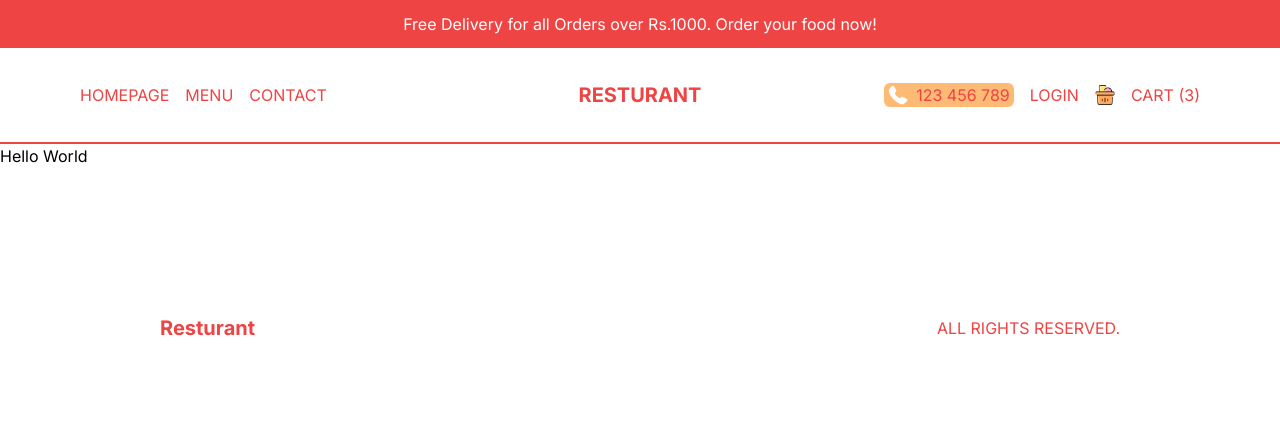
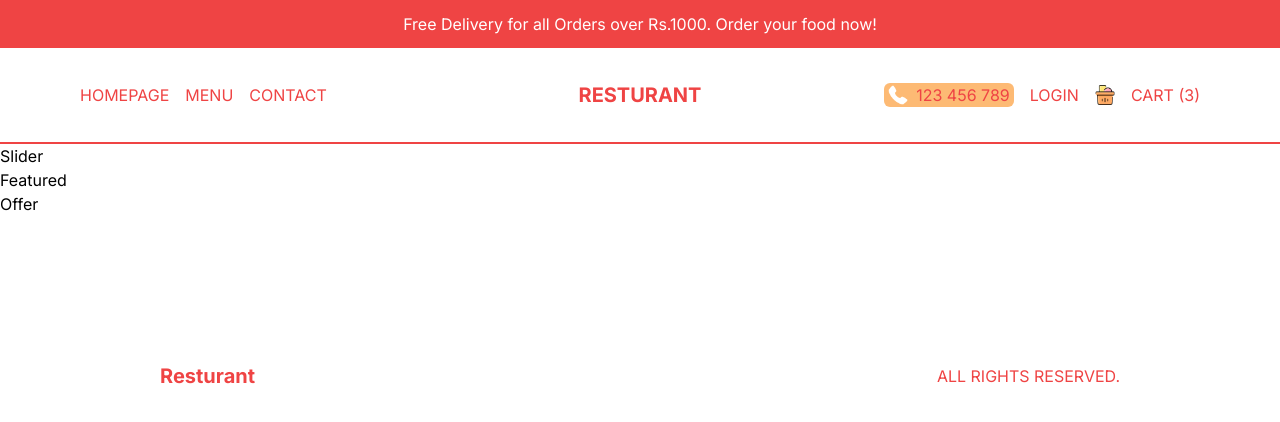
Before and after one commit to Skyknew/resturant, a Next.js app: page / in a window 1280 px wide. Shown: the top 422 px of the page. Built offline with nearby package versions, Linux system fonts and the light colour scheme.

Commit message:
Imported Items in page

```diff
--- a/src/app/page.tsx
+++ b/src/app/page.tsx
@@ -1,7 +1,13 @@
-import Image from 'next/image'
+import Featured from '@/components/Featured'
+import Offer from '@/components/Offer'
+import Slider from '@/components/Slider'
 
 export default function Home() {
   return (
-    <main>Hello World</main>
+    <main>
+      <Slider/>
+      <Featured/>
+      <Offer/>
+    </main>
   )
 }
```
